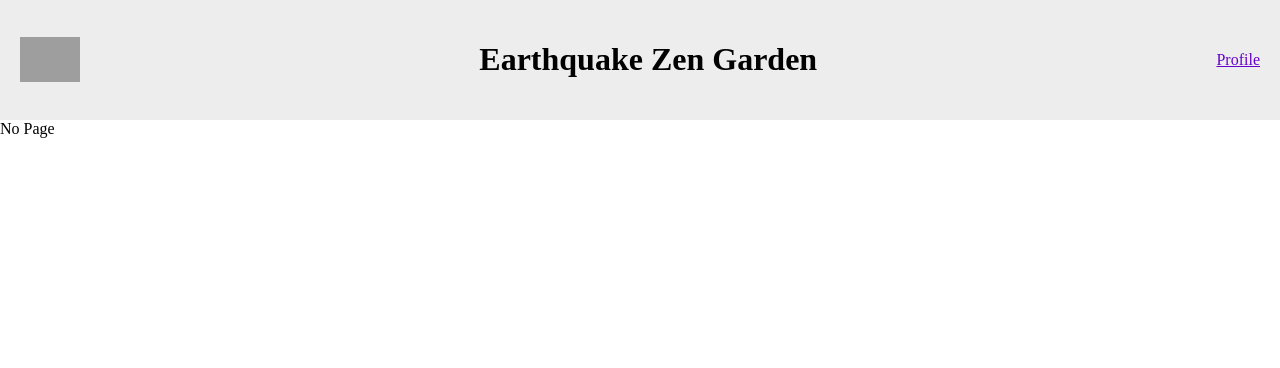
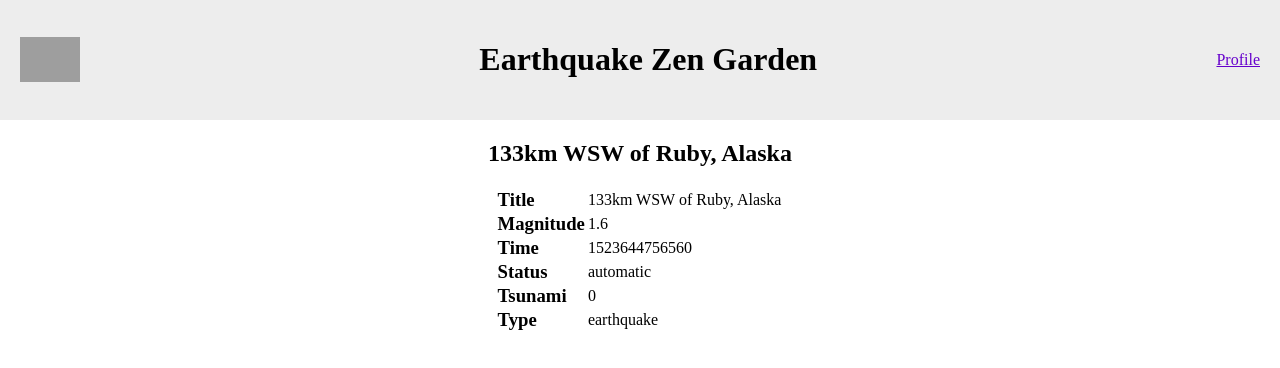
Before and after one commit to softdev1029/earthquake-zen-garden, a React app: page /detail/ak19233598 in a window 1280 px wide. Shown: the top 368 px of the page. Built offline with nearby package versions, Linux system fonts and the light colour scheme; grey boxes are pictures that could not be loaded.

Commit message:
Make Detail View and Clicking on one of the items in the list should take the user to the Detail View

```diff
--- a/public/index.html
+++ b/public/index.html
@@ -12,6 +12,9 @@
       body {
         margin: 0;
       }
+      h3 {
+        margin: 0;
+      }
     </style>
   </head>
   <body>
--- a/src/App.js
+++ b/src/App.js
@@ -12,7 +12,7 @@ function App() {
       <Routes>
         <Route path="/" element={<Layout />}>
           <Route index element={<Home />} />
-          <Route path="detail" element={<DetailView />} />
+          <Route path="detail/:id" element={<DetailView />} />
           <Route path="profile" element={<ProfileView />} />
           <Route path="*" element={<NoPage />} />
         </Route>
--- a/src/components/pages/DetailView/index.js
+++ b/src/components/pages/DetailView/index.js
@@ -1,7 +1,46 @@
 import React from "react";
+import { useParams } from "react-router-dom";
+
+import data from "mock/data.json";
+
+import * as S from "./style";
 
 function DetailView() {
-  return <div>Detail View</div>;
+  let { id } = useParams();
+  const item = data.data.features.find((e) => e.id === id);
+  return (
+    <S.Wrapper>
+      <h2>{item.properties.place}</h2>
+      <S.Body>
+        <tbody>
+          <S.Row>
+            <S.Label>Title</S.Label>
+            <S.Value>{item.properties.place}</S.Value>
+          </S.Row>
+          <S.Row>
+            <S.Label>Magnitude</S.Label>
+            <S.Value>{item.properties.mag}</S.Value>
+          </S.Row>
+          <S.Row>
+            <S.Label>Time</S.Label>
+            <S.Value>{item.properties.time}</S.Value>
+          </S.Row>
+          <S.Row>
+            <S.Label>Status</S.Label>
+            <S.Value>{item.properties.status}</S.Value>
+          </S.Row>
+          <S.Row>
+            <S.Label>Tsunami</S.Label>
+            <S.Value>{item.properties.tsunami}</S.Value>
+          </S.Row>
+          <S.Row>
+            <S.Label>Type</S.Label>
+            <S.Value>{item.properties.type}</S.Value>
+          </S.Row>
+        </tbody>
+      </S.Body>
+    </S.Wrapper>
+  );
 }
 
 export default DetailView;
--- /dev/null
+++ b/src/components/pages/DetailView/style.js
@@ -0,0 +1,22 @@
+import styled from "styled-components";
+
+export const Wrapper = styled.div`
+  display: flex;
+  justify-content: center;
+  align-items: center;
+  flex-direction: column;
+`;
+
+export const Body = styled.table`
+  display: flex;
+  justify-content: center;
+  flex-direction: column;
+`;
+
+export const Row = styled.tr``;
+
+export const Label = styled.h3``;
+
+export const Value = styled.td`
+  margin-left: 20px;
+`;
--- a/src/components/pages/Home/index.js
+++ b/src/components/pages/Home/index.js
@@ -3,12 +3,15 @@ import React from "react";
 import data from "mock/data.json";
 
 import * as S from "./style";
+import { Link } from "react-router-dom";
 
 function Home() {
   const list = data.data.features.map((e) => {
     return (
       <tr key={e.id}>
-        <td>{e.properties.place}</td>
+        <td>
+          <Link to={`/detail/${e.id}`}>{e.properties.place}</Link>
+        </td>
         <td>{e.properties.mag}</td>
         <td>{e.properties.time}</td>
       </tr>
```
